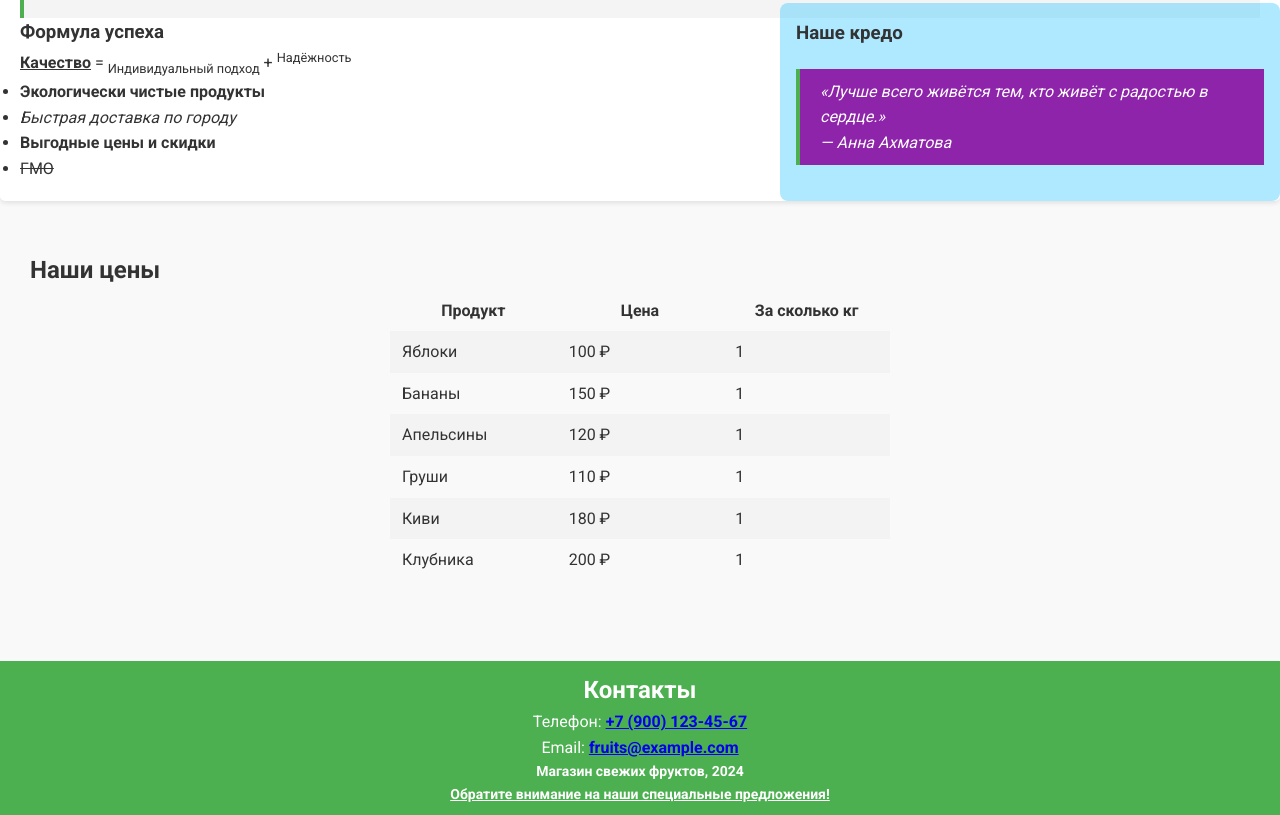
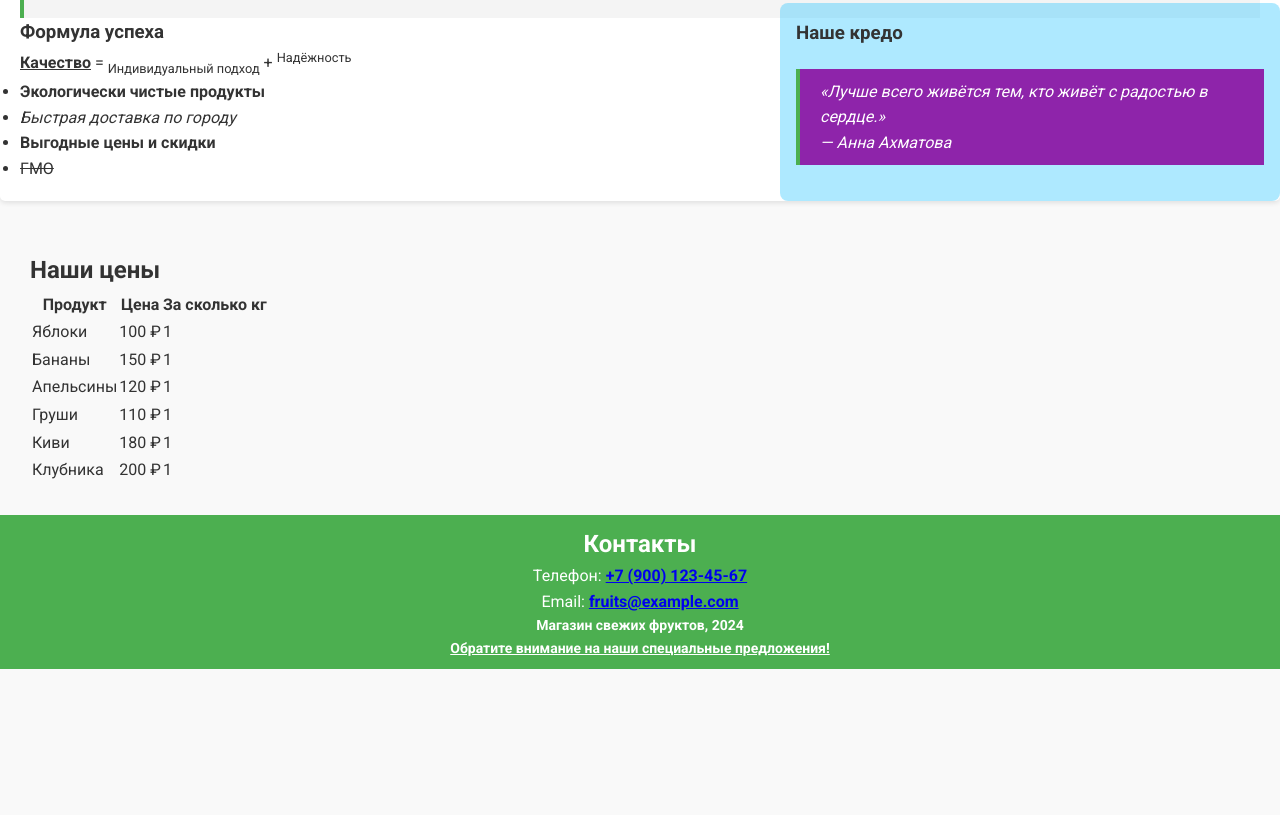
Before and after one commit to energy-power-16/WEB_Frontend_ITMO, a plain HTML site: page lab3.html in a window 1280 px wide. Shown: the part 1225-2040 px from the top of the page. After the commit the page ends 1894 px from the top, so only its background shows below. Drawn offline with Linux system fonts and the light colour scheme.

Commit message:
Add files via upload

```diff
--- a/lab3.html
+++ b/lab3.html
@@ -1,3 +1,4 @@
+
 <!DOCTYPE html>
 <html lang="ru">
 <head>
@@ -104,30 +105,49 @@
 
         <section class="products-prices">
             <h2>Наши цены</h2>
-            <div class="prices-grid">
-                <div class="prices-grid__header">Продукт</div>
-                <div class="prices-grid__header">Цена</div>
-                <div class="prices-grid__header">За сколько кг</div>
-                <div>Яблоки</div>
-                <div>100 ₽</div>
-                <div>1</div>
-                <div>Бананы</div>
-                <div>150 ₽</div>
-                <div>1</div>
-                <div>Апельсины</div>
-                <div>120 ₽</div>
-                <div>1</div>
-                <div>Груши</div>
-                <div>110 ₽</div>
-                <div>1</div>
-                <div>Киви</div>
-                <div>180 ₽</div>
-                <div>1</div>
-                <div>Клубника</div>
-                <div>200 ₽</div>
-                <div>1</div>
-            </div>
+            <table class="prices-table">
+                <thead>
+                    <tr>
+                        <th>Продукт</th>
+                        <th>Цена</th>
+                        <th>За сколько кг</th>
+                    </tr>
+                </thead>
+                <tbody>
+                    <tr>
+                        <td>Яблоки</td>
+                        <td>100 ₽</td>
+                        <td>1</td>
+                    </tr>
+                    <tr>
+                        <td>Бананы</td>
+                        <td>150 ₽</td>
+                        <td>1</td>
+                    </tr>
+                    <tr>
+                        <td>Апельсины</td>
+                        <td>120 ₽</td>
+                        <td>1</td>
+                    </tr>
+                    <tr>
+                        <td>Груши</td>
+                        <td>110 ₽</td>
+                        <td>1</td>
+                    </tr>
+                    <tr>
+                        <td>Киви</td>
+                        <td>180 ₽</td>
+                        <td>1</td>
+                    </tr>
+                    <tr>
+                        <td>Клубника</td>
+                        <td>200 ₽</td>
+                        <td>1</td>
+                    </tr>
+                </tbody>
+            </table>
         </section>
+
     </main>
 
     <footer class="footer">
```
